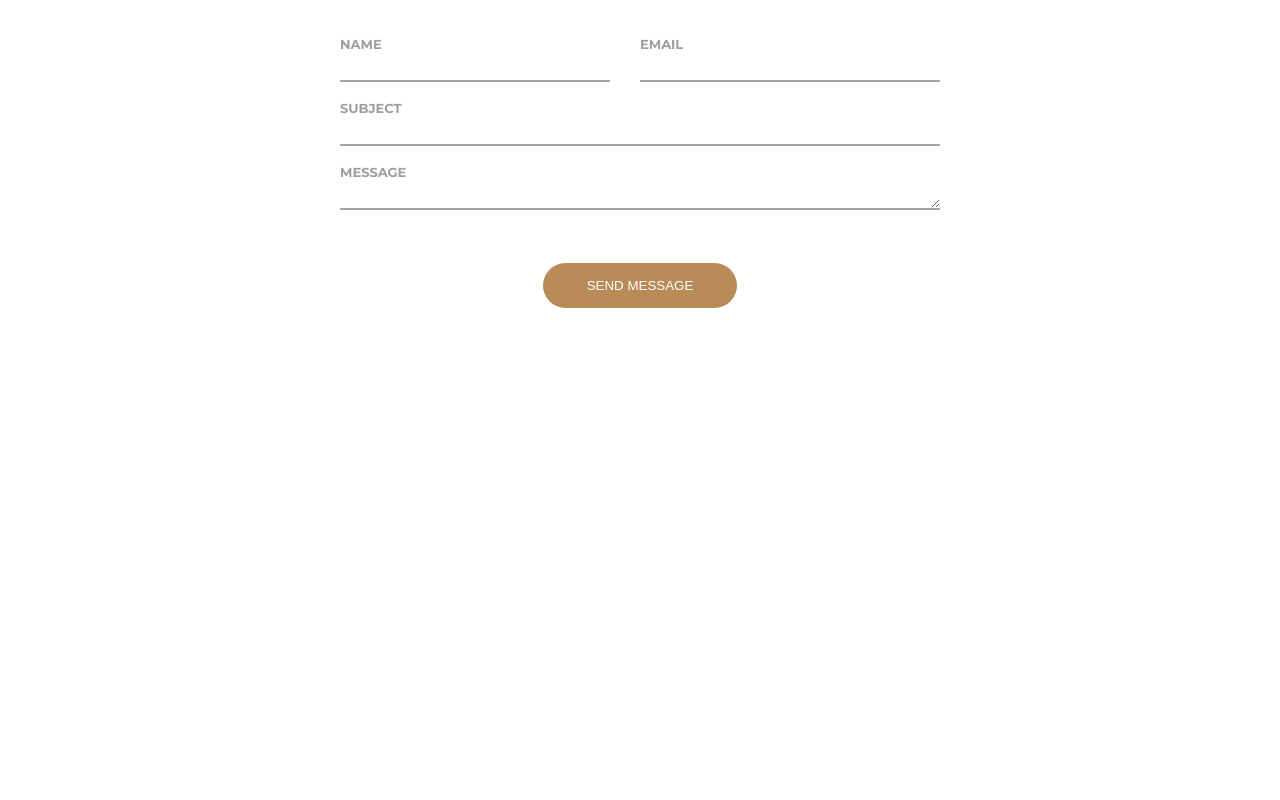
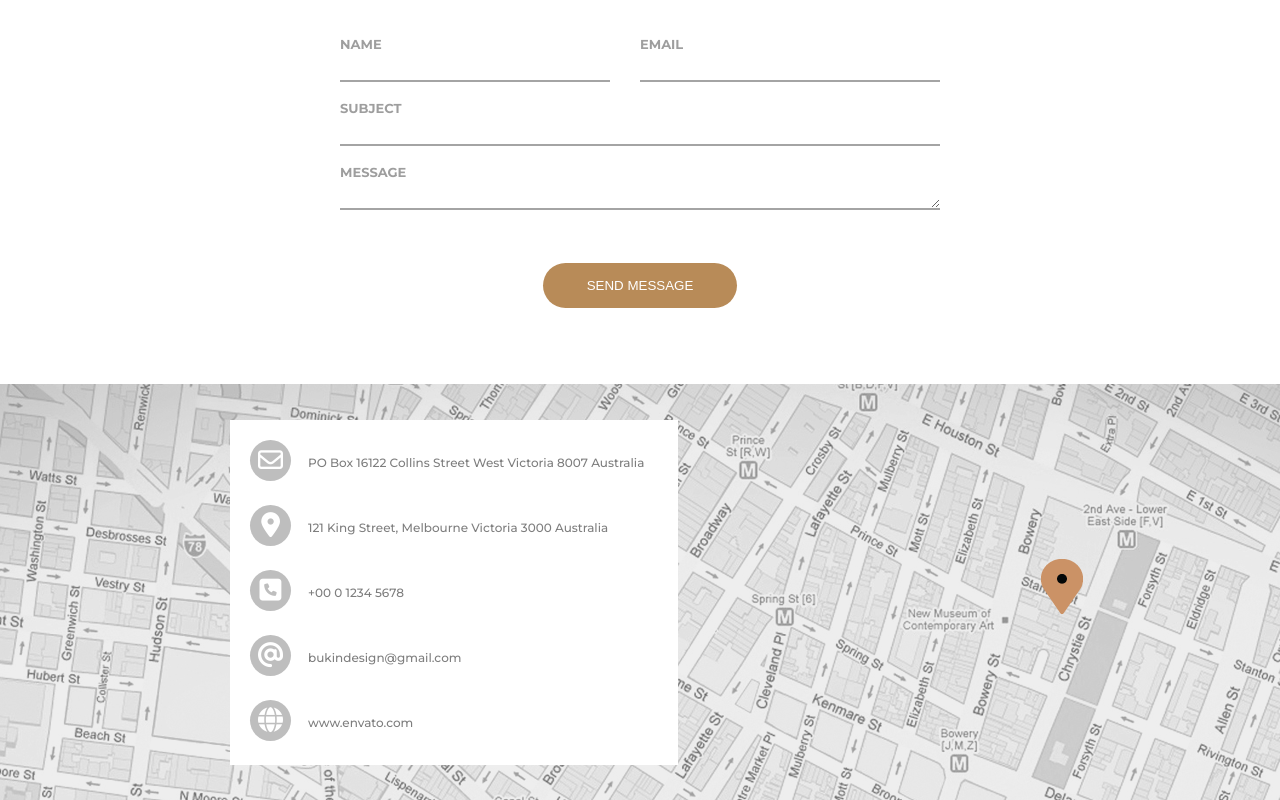
Before and after one commit to matuzalema/awax-psd-to-html, a website: page index.html in a window 1280 px wide. Shown: the part 6211-7011 px from the top of the page. Before the commit the page ends 6595 px from the top, so only its background shows below. Drawn offline with Linux system fonts and the light colour scheme.

Commit message:
Add section map

```diff
--- a/index.html
+++ b/index.html
@@ -479,6 +479,30 @@
                 <button type='submit' class="btn-light btn-form">send message</button>
             </form>
         </div>
+        <section class="map">
+            <div class="map-contact">
+                <div class="contact-wrapper">
+                    <i class="far fa-envelope media-map media-item"></i>
+                    <p>PO Box 16122 Collins Street West Victoria 8007 Australia</p>
+                </div>
+                <div class="contact-wrapper">
+                    <i class="fal fas fa-map-marker-alt media-map media-item"></i>
+                    <p>121 King Street, Melbourne Victoria 3000 Australia</p>
+                </div>
+                <div class="contact-wrapper">
+                    <i class="fas fa-phone-square media-map media-item"></i>
+                    <p>+00 0 1234 5678</p>
+                </div>
+                <div class="contact-wrapper">
+                    <i class="fas fa-at media-item media-map"></i>
+                    <p>bukindesign@gmail.com</p>
+                </div>
+                <div class="contact-wrapper">
+                    <i class="fas fa-globe media-item media-map"></i>
+                    <p>www.envato.com</p>
+                </div>
+            </div>
+        </section>
     </section>
     <!-- ================= footer ================== -->
 <!-- -->
--- a/sass/style.scss
+++ b/sass/style.scss
@@ -814,4 +814,34 @@ header {
     }
 }
 
+.map {
+    background-image: url("../images/Map.png");
+    height: 416px;
+    position: relative;
+    .map-contact {
+        background-color: $second-color;
+        width: 35%;
+        position: absolute;
+        top: 36px;
+        left: 230px;
+        .contact-wrapper {
+            display: flex;
+            margin: 20px;
+            // justify-content: space-between;
+            p {
+                color: #7e7e7e;
+                font-size: 12px;
+                font-weight: 500;
+                margin-left: 17px;
+                line-height: 45px;
+            }
+            .media-map {
+                width: 25px;
+                height: 25px;
+                font-size: 25px;
+                line-height: 25px;
+            }
+        }
+    }
+}
 // ==================  footer =======================
```
Also changed, not shown: css/style.css.
